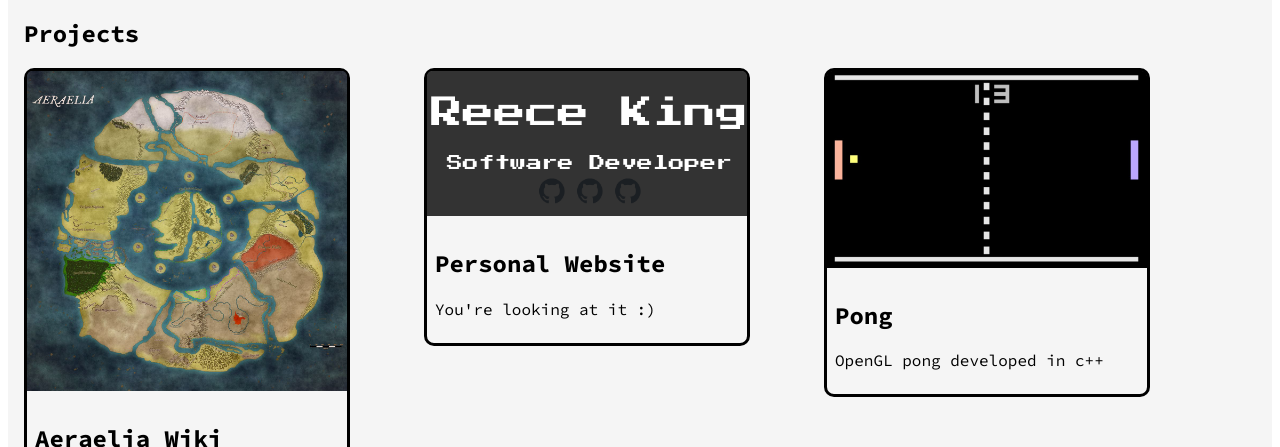
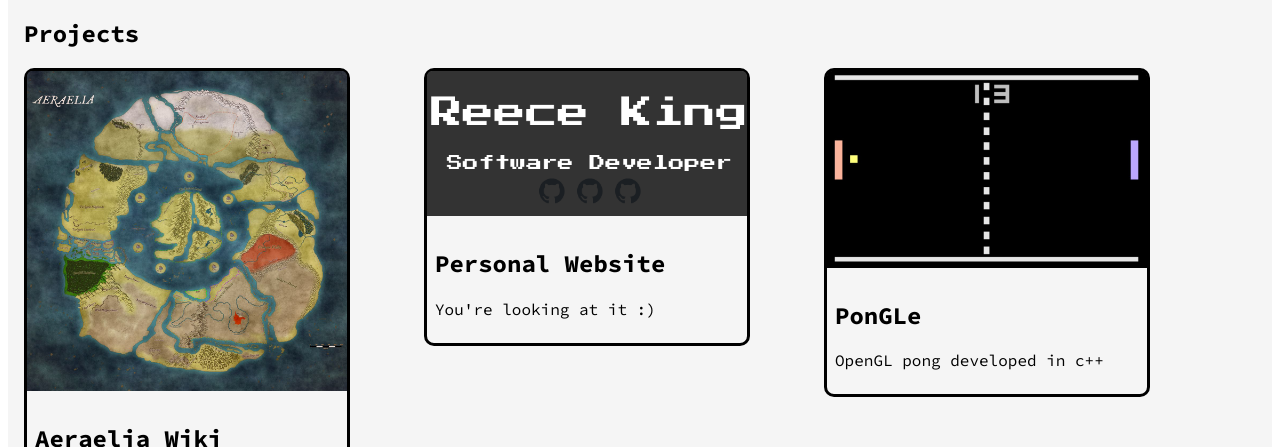
Before and after one commit to reecemlrking/reecemlrking.github.io, an Angular app: page / in a window 1280 px wide. Shown: the part 1374-1821 px from the top of the page. Built offline with nearby package versions, Linux system fonts and the light colour scheme.

Commit message:
added links to projects

```diff
--- a/src/app/json/projects.json
+++ b/src/app/json/projects.json
@@ -2,16 +2,19 @@
   {
     "image_src": "/images/project-images/personal-site.png",
     "name": "Personal Website",
-    "details": "You're looking at it :)"
+    "details": "You're looking at it :)",
+    "repo": "https://github.com/reecemlrking/reecemlrking.github.io"
   },
   {
     "image_src": "/images/project-images/aeraelia_map.jpg",
     "name": "Aeraelia Wiki",
-    "details": "A wiki for my D&D setting"
+    "details": "A wiki for my D&D setting",
+    "repo": "https://github.com/reecemlrking/Aeraelia"
   },
   {
     "image_src": "/images/project-images/pong.jpg",
-    "name": "Pong",
-    "details": "OpenGL pong developed in c++"
+    "name": "PonGLe",
+    "details": "OpenGL pong developed in c++",
+    "repo": "https://github.com/reecemlrking/PonGLe"
   }
 ]
--- a/src/app/project-details-info.ts
+++ b/src/app/project-details-info.ts
@@ -2,4 +2,5 @@ export interface ProjectDetailsInfo {
   image_src: string;
   name: string;
   details: string;
+  repo: string;
 }
--- a/src/app/project-details/project-details.component.css
+++ b/src/app/project-details/project-details.component.css
@@ -14,3 +14,10 @@
 .project-body {
   padding: .5em;
 }
+a {
+  text-decoration: none;
+}
+a:link {color: black;}      /* unvisited link */
+a:visited {color: black;}   /* visited link */
+a:hover {color: black;}     /* mouse over link */
+a:active {color: black;}    /* selected link */
--- a/src/app/project-details/project-details.component.html
+++ b/src/app/project-details/project-details.component.html
@@ -1,7 +1,9 @@
-<div class="project-details"> <!-- (click)='openDialog()'> -->
+<a [href]="project().repo">
+<div class="project-details" > <!-- (click)='openDialog()'> -->
   <img class="project-image" [src]="project().image_src" />
-  <div class="project-body">
+  <div class="project-body" >
     <h2>{{ project().name }}</h2>
     <p>{{ project().details }}</p>
   </div>
 </div>
+</a>
```
